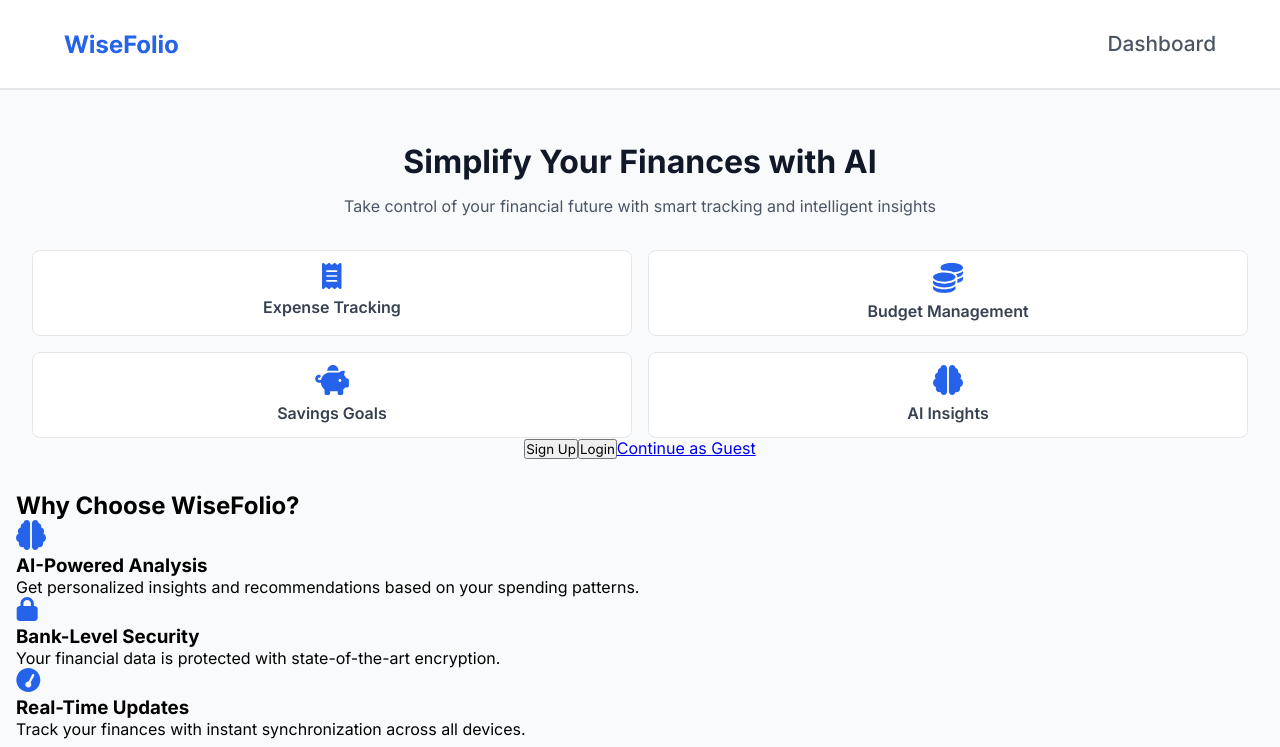
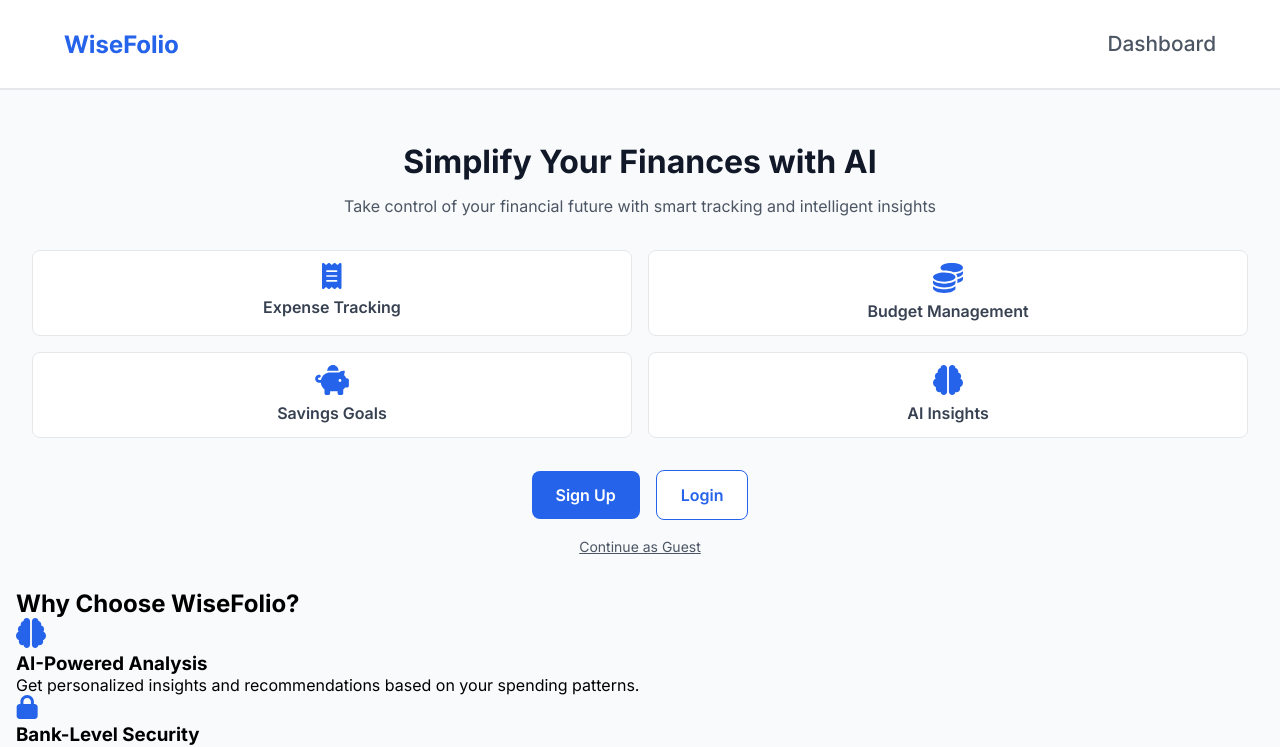
Before and after one commit to Lospub/WiseFolio-Client, a React (Vite) app in the folder wisefolio-client/: page / in a window 1280 px wide. Shown: the top 747 px of the page. Built offline with nearby package versions, Linux system fonts and the light colour scheme.

Commit message:
style button using button style

```diff
--- a/wisefolio-client/src/pages/Home/Home.scss
+++ b/wisefolio-client/src/pages/Home/Home.scss
@@ -33,4 +33,26 @@
         padding: 0.75rem;
         text-align: center;
     }
+
+    &__buttons {
+        margin-top: 2rem;
+    }
+
+    &__signup-btn {
+        @include font-style(1rem, 1.5, 600, $primary-color);
+        @include button-style($primary-select, 0.75rem 1.5rem, none, 0.5rem, 0 1rem 0 0);
+    }
+
+    &__login-btn {
+        @include font-style(1rem, 1.5, 600, $primary-select);
+        @include button-style($primary-color, 0.75rem 1.5rem, 1px solid $primary-select);
+    }
+
+    &__guest-link {
+        @include font-style(0.875rem, 1.5, 400, $secondary-text);
+        display: block;
+        margin-top: 1rem;
+        text-decoration: underline;
+        cursor: pointer;
+    }
 }
--- a/wisefolio-client/src/pages/Home/Home.tsx
+++ b/wisefolio-client/src/pages/Home/Home.tsx
@@ -32,9 +32,9 @@ const Home = () => {
                             <p>AI Insights</p>
                         </div>
                     </article>
-                    <div className="home__actions">
-                        <button className="home__primary-btn">Sign Up</button>
-                        <button className="home__secondary-btn">Login</button>
+                    <div className="home__buttons">
+                        <button className="home__signup-btn">Sign Up</button>
+                        <button className="home__login-btn">Login</button>
                         <a href="#" className="home__guest-link">Continue as Guest</a>
                     </div>
                 </header>
--- a/wisefolio-client/src/styles/partials/_mixins.scss
+++ b/wisefolio-client/src/styles/partials/_mixins.scss
@@ -14,13 +14,15 @@
 
 @mixin media($keys...) {
     @each $key in $keys {
-        @if ($key == tablet) {
+        @if ($key ==tablet) {
             @include tablet {
-            @content;
+                @content;
             }
-        } @else if ($key == desktop) {
+        }
+
+        @else if ($key ==desktop) {
             @include desktop {
-            @content;
+                @content;
             }
         }
     }
@@ -55,3 +57,12 @@
     color: $color;
     font-style: $style;
 }
+
+@mixin button-style($bg-color, $padding, $border: none, $border-radius: 0.5rem, $margin: 0, $cursor: pointer) {
+    background-color: $bg-color;
+    padding: $padding;
+    border: $border;
+    border-radius: $border-radius;
+    margin: $margin;
+    cursor: $cursor;
+}
```
